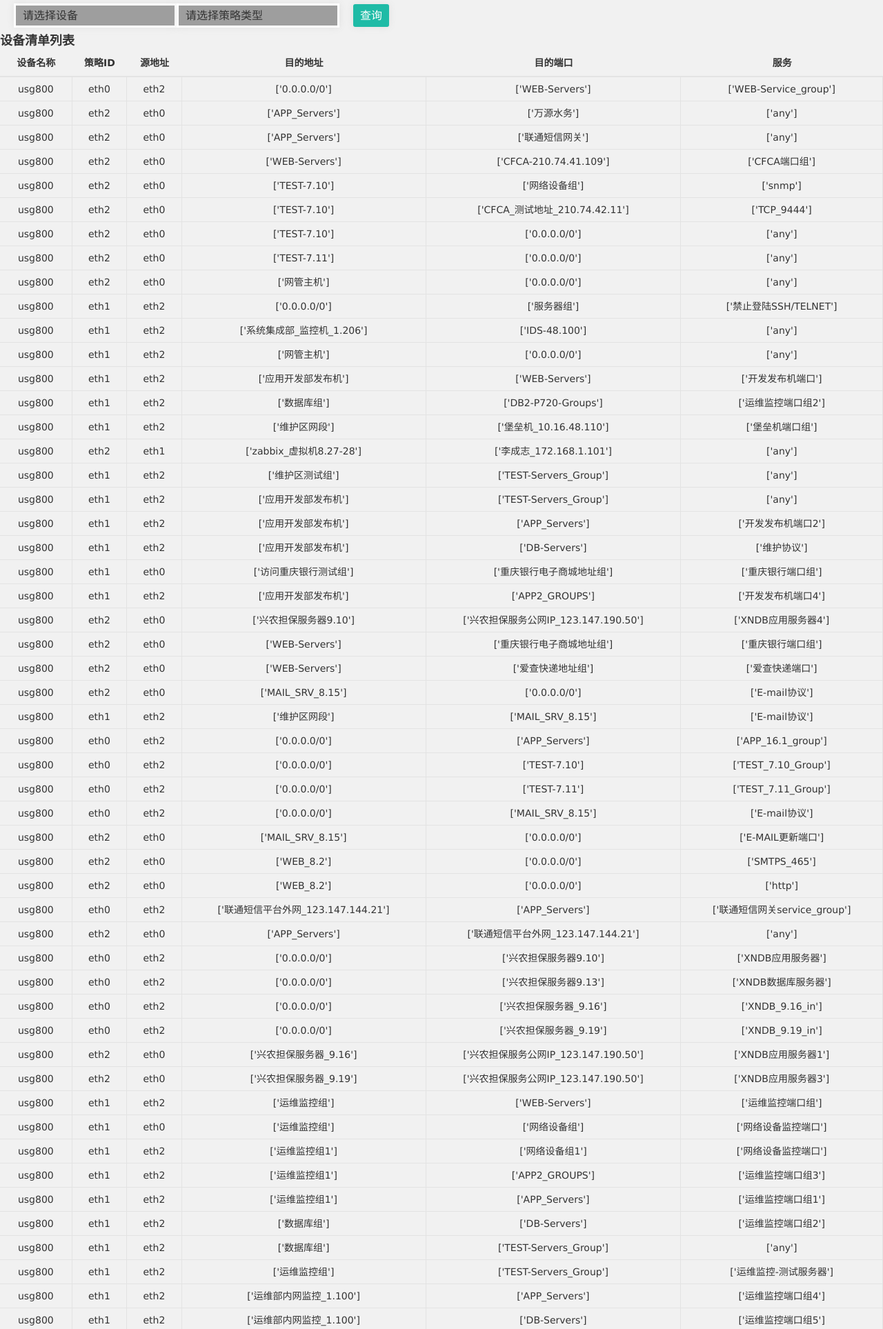
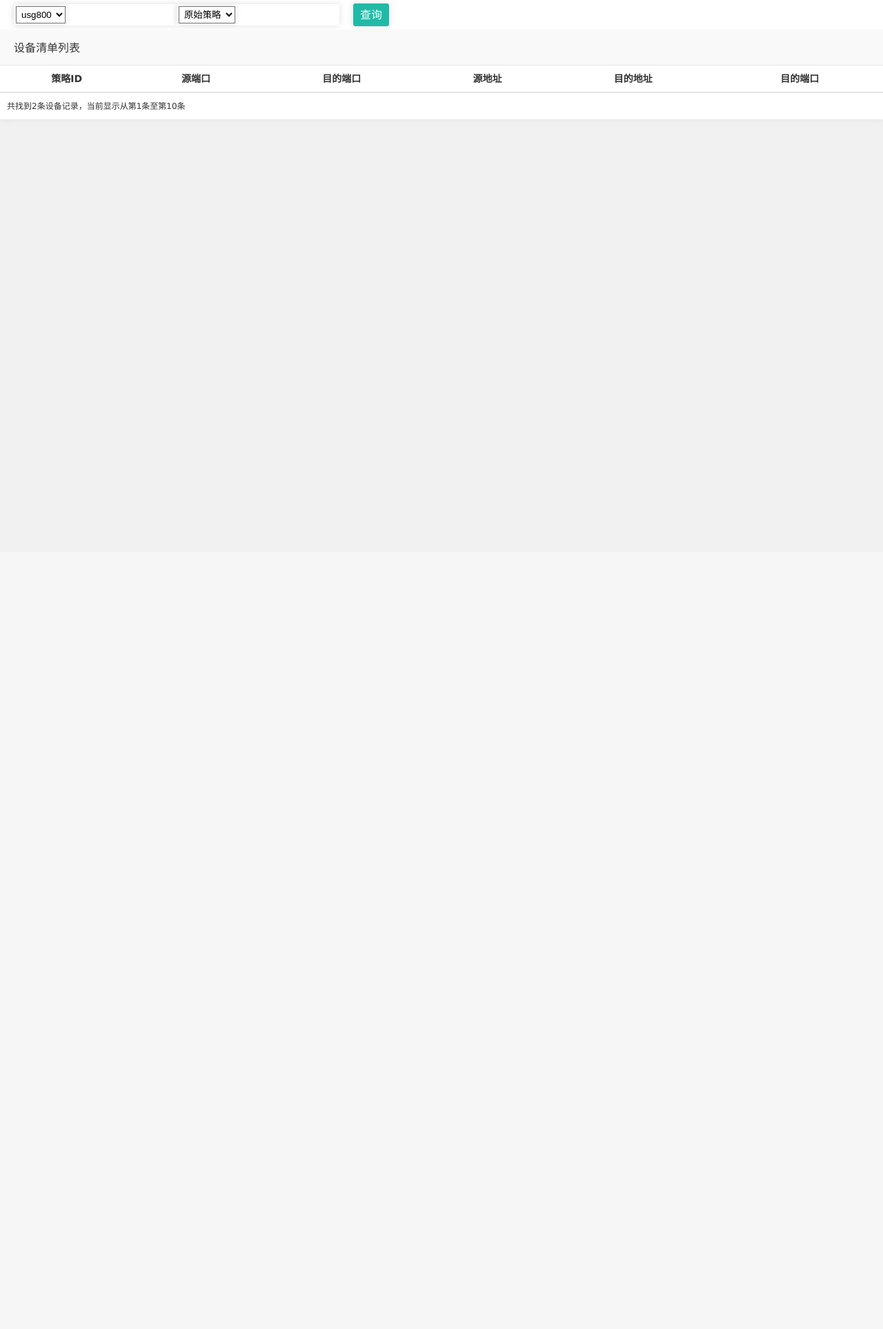
Before and after one commit to hy670/confmgrweb, a Django app: page /policytab.html in a window 1280 px wide. Shown: the top 1927 px of the page at 69% size. After the commit the page ends 174 px from the top, so only its background shows below. Run offline with Django 3.2, Linux system fonts and the light colour scheme; lists and menus that the app fills with data are empty; parts of the project's set-up code (start-up, migrations or seed data) failed here and were passed over; grey boxes are pictures that could not be loaded.

Commit message:
2018.7.9

```diff
--- a/confmgrweb/devicebase.py
+++ b/confmgrweb/devicebase.py
@@ -237,7 +237,7 @@
 
     def parseconffile(self):
         keyword = ''
-        f = open('./confmgrweb/FGT800.conf', 'r')
+        f = open('./confmgrweb/FGT800.conf', 'r',encoding='UTF-8')
         for line in f:
             # 设置对象关键字
             if 'config firewall address' in line.strip():
@@ -459,7 +459,7 @@
 
     def parseconffile(self):
         keyword = ''
-        f = open('./confmgrweb/219.txt', 'r')
+        f = open('./confmgrweb/220.txt', 'r',encoding='UTF-8')
         for line in f:
             if not line[0].isspace():
                 tokss = line.strip().split(' ')
--- a/confmgrweb/urls.py
+++ b/confmgrweb/urls.py
@@ -24,5 +24,6 @@
     url(r'^left.html', left, name='left'),
     url(r'^main.html', main, name='main'),
     url(r'^tab.html', tab, name='tab'),
-    url(r'^policytab.html', policytab, name='policytab')
+    url(r'^policytab.html', policytab, name='policytab'),
+
 ]
--- a/confmgrweb/views.py
+++ b/confmgrweb/views.py
@@ -18,4 +18,18 @@
 def tab(request):
     return  render(request,'tab.html',{'firewalllist':firewalllist})
 def policytab(request):
-    return  render(request,'policytab.html',{'firewalllist':firewalllist})
+    dev = request.GET.get('dev')
+    policytype = request.GET.get('policytype')
+    print(dev)
+    print(policytype)
+    if not dev and not policytype:
+        return  render(request,'policytab.html',{'firewalllist':firewalllist})
+    else:
+        for i in firewalllist:
+            if i.name==dev:
+                if policytype=='policylist':
+                    return render(request,'policytab.html',{'firewalllist':firewalllist,'dev':i.policylist})
+                elif policytype=='policydetaillist':
+                    return render(request,'policytab.html',{'firewalllist':firewalllist,'dev':i.policydetaillist})
+                elif policytype=='policymiclist':
+                    return render(request,'policytab.html',{'firewalllist':firewalllist,'dev':i.policymiclist})
--- a/manage.py
+++ b/manage.py
@@ -1,6 +1,7 @@
 #!/usr/bin/env python
 import os
 import sys
+
 
 if __name__ == "__main__":
     os.environ.setdefault("DJANGO_SETTINGS_MODULE", "confmgrweb.settings")
--- a/templates/policytab.html
+++ b/templates/policytab.html
@@ -23,53 +23,71 @@
 <body>
 
 <script type="text/javascript">
-$(function(){
-$(".select").each(function(){
-var s=$(this);
-var z=parseInt(s.css("z-index"));
-var dt=$(this).children("dt");
-var dd=$(this).children("dd");
-var _show=function(){dd.slideDown(200);dt.addClass("cur");s.css("z-index",z+1);};
-var _hide=function(){dd.slideUp(200);dt.removeClass("cur");s.css("z-index",z);};
-dt.click(function(){dd.is(":hidden")?_show():_hide();});
-dd.find("a").click(function(){dt.html($(this).html());_hide();});
-$("body").click(function(i){ !$(i.target).parents(".select").first().is(s) ? _hide():"";});})})
+$(function() {
+    $(".select").each(function () {
+        var s = $(this);
+        var z = parseInt(s.css("z-index"));
+        var dt = $(this).children("dt");
+        var dd = $(this).children("dd");
+        var _show = function () {
+            dd.slideDown(200);
+            dt.addClass("cur");
+            s.css("z-index", z + 1);
+        };
+        var _hide = function () {
+            dd.slideUp(200);
+            dt.removeClass("cur");
+            s.css("z-index", z);
+        };
+        dt.click(function () {
+            dd.is(":hidden") ? _show() : _hide();
+        });
+        dd.find("a").click(function () {
+            dt.html($(this).html());
+            _hide();
+        });
+        $("body").click(function (i) {
+            !$(i.target).parents(".select").first().is(s) ? _hide() : "";
+        });
+    });
+    $("#search").click(function () {
+        $.get("policytab.html", {dev:$("#devlist").val(),policytype:$("#policytype").val()}, function (result) {
+           $(document).find("html").html(result);
+        });
+    });
+})
+
 </script>
 <!-- MainForm -->
 <div id="MainForm">
 
 
-</div>
+
 <div class="form_boxC">
 <table cellpadding="0" cellspacing="0">
 <tr>
 
 <td>
 <div class="selectbox" style="width:230px;">
-<dl class="select">
-<dt>请选择设备</dt>
-<dd><ul>
-    {% for i in firewalllist %}
-        <li><a href="#">{{ i.name }}</a></li>
+<select name="devlist" id="devlist" class="selectbox"   >
+   {% for i in firewalllist %}
+        <option value={{ i.name }}>{{ i.name }}</option>
     {% endfor %}
-</ul></dd></dl>
+</select>
 </div>
 </td>
 <td>
    <div class="selectbox" style="width:230px;">
-    <dl class="select">
-    <dt>请选择策略类型</dt>
-    <dd><ul>
-    <li><a href="#">原始策略</a></li>
-    <li><a href="#">解析策略</a></li>
-    <li><a href="#">原子策略</a></li>
-    </ul></dd></dl>
+    <select name="policytype" id="policytype" class="selectbox"   >
+    <option value="policylist">原始策略</option>
+    <option value="policydetaillist">解析策略</option>
+    <option value="policymiclist">原子策略</option>
+</select>
     </div>
 </td>
 <td>
-    <div class="btn_box floatR mag_l20"><input name="" type="button" value="查询" onMouseMove="this.className='input_move'" onMouseOut="this.className='input_out'"></div>
+    <div class="btn_box floatR mag_l20"><input id="search" type="button" value="查询" onMouseMove="this.className='input_move'" onMouseOut="this.className='input_out'"></div>
 </td>
-
 </tr>
 
 </table>
@@ -79,19 +97,20 @@
 <h2>设备清单列表</h2>
 <table cellpadding="0" cellspacing="0">
 <tr>
-    <th>设备名称</th>
+
     <th>策略ID</th>
+    <th>源端口</th>
+    <th>目的端口</th>
     <th>源地址</th>
     <th>目的地址</th>
     <th>目的端口</th>
-    <th>服务</th>
+
 </tr>
 
 
-{% for i in firewalllist %}
-    {% for j in i.policylist %}
+    {% for j in dev %}
         <tr>
-        <td>{{ i.name }}</td>
+        <td>{{ j.name }}</td>
         <td>{{ j.srceth }}</td>
         <td>{{ j.dsteth }}</td>
         <td>{{ j.srcaddr }}</td>
@@ -99,10 +118,10 @@
         <td>{{ j.service}}</td>
         </tr>
     {% endfor %}
-{% endfor %}
 
 </table>
 <p class="msg">共找到{{ firewalllist |length }}条设备记录，当前显示从第1条至第10条</p>
+</div>
 </div>
 </div>
 <!-- /MainForm -->
```
Also changed, not shown: 1 other file.
